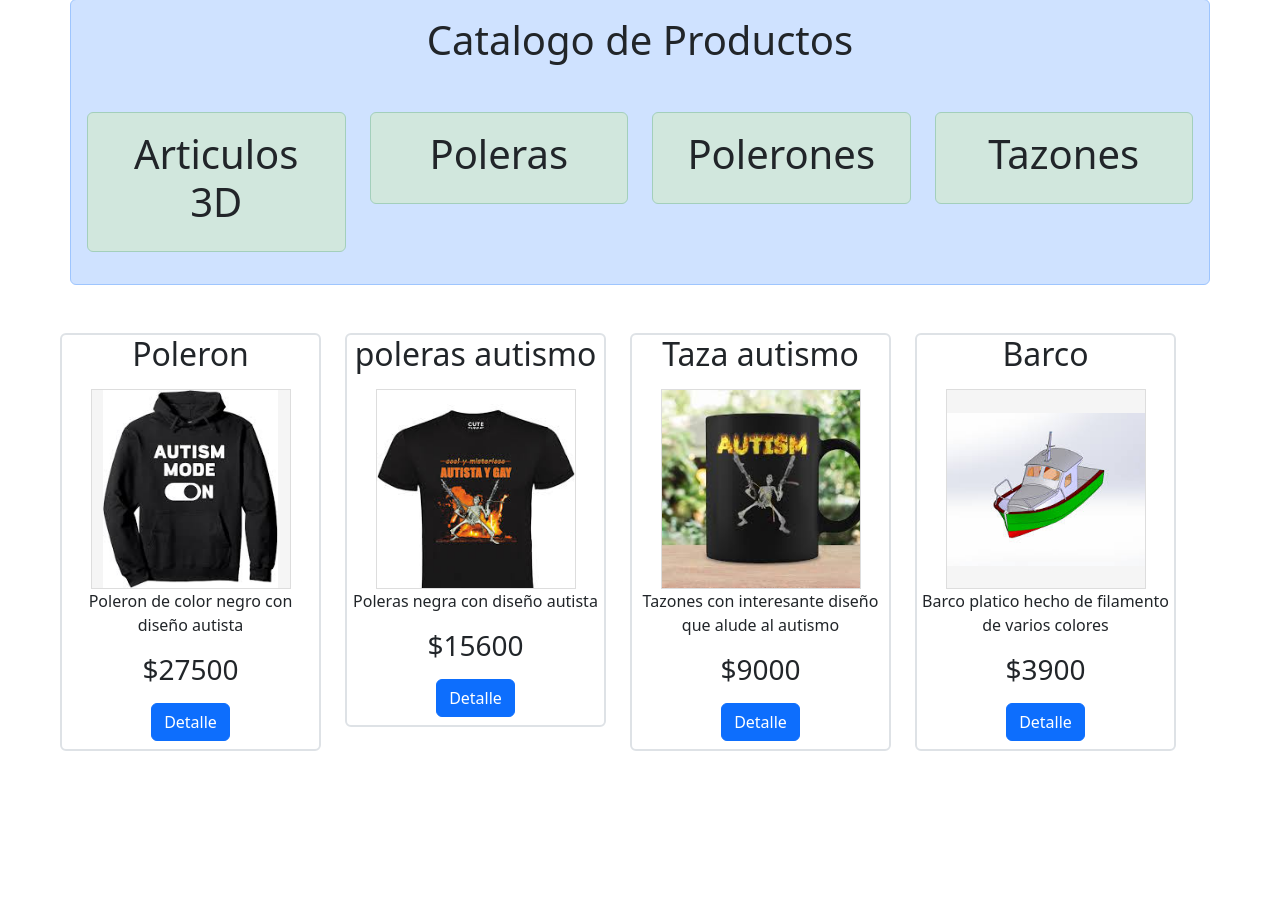
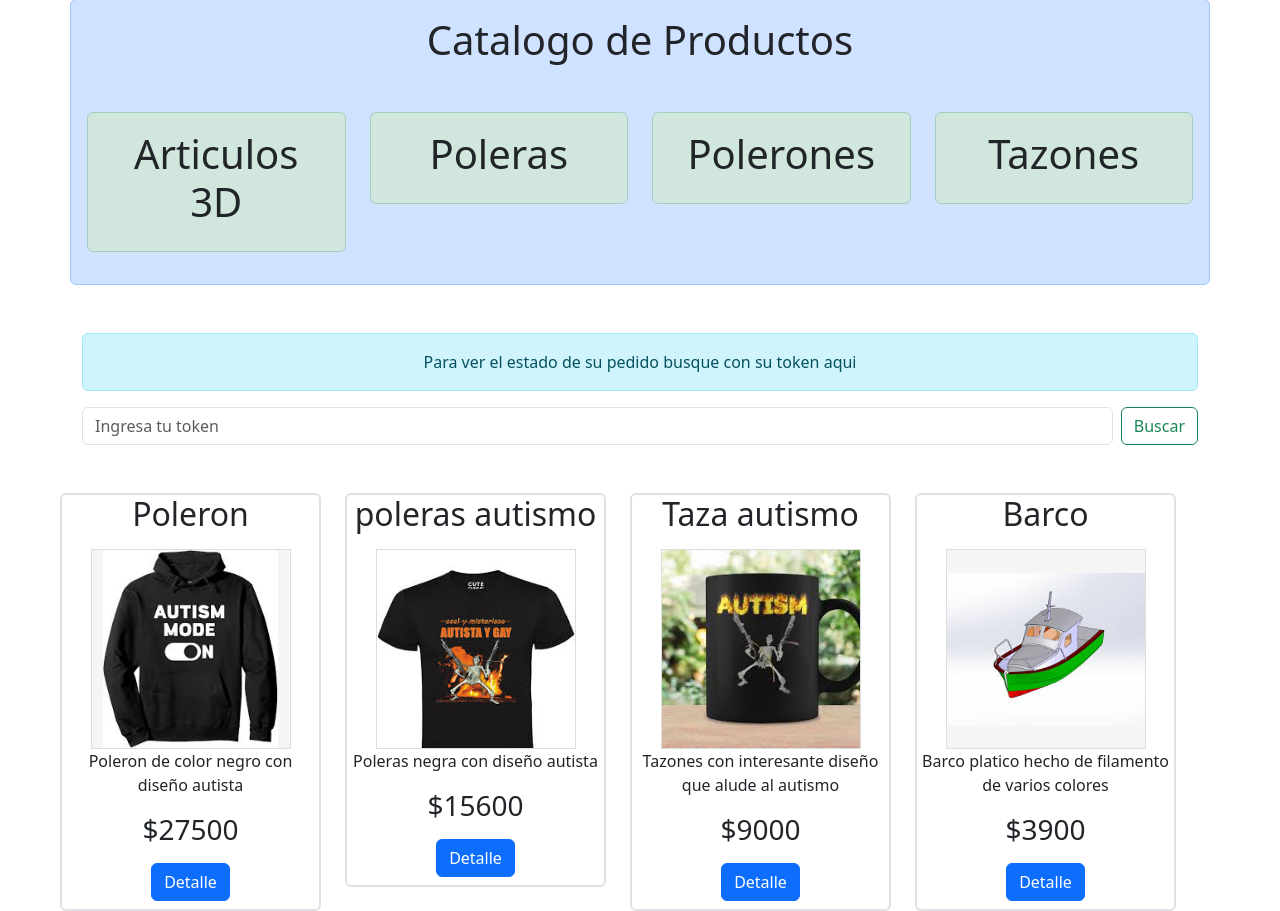
Before and after one commit to Joaquin-3/Prueba, a Django app: page / in a window 1280 px wide. Shown: the part 25-936 px from the top of the page. Before the commit the page ends 776 px from the top, so only its background shows below. Run offline with Django 5.2, Linux system fonts and the light colour scheme; data comes from the database, SQL or seed files in the repository; both versions use the stored data as it was after the commit.

Commit message:
Buscador
implementacion del buscador

```diff
--- a/mainApp/views.py
+++ b/mainApp/views.py
@@ -59,11 +59,13 @@ def pedido(request):
     data = {'form': form}
     return render(request, 'formulario.html', data)
 
-def seguimiento(request, token):
+def seguimiento(request, token=None):
+    if token is None:
+        token = request.GET.get("token", "")
+
     pedido = get_object_or_404(Pedido, token=token)
 
     data = {
         "pedido": pedido
     }
-
     return render(request, "seguimiento.html", data)
--- a/templates/home.html
+++ b/templates/home.html
@@ -61,6 +61,15 @@
             </div>
         </main>
 
+
+        <div class="container mt-5 mb-3">
+            <div class="alert alert-info text-center">Para ver el estado de su pedido busque con su token aqui</div>
+                <form class="d-flex" onsubmit="redirigir(event)">
+                    <input id="token" class="form-control me-2" type="search" placeholder="Ingresa tu token" required />
+                    <button class="btn btn-outline-success" type="submit">Buscar</button>
+                </form>
+        </div>
+
                 <div class="container mt-5 mx-5">
             <div class="row mt-5">
             {% for prod in productos %}
@@ -115,6 +124,16 @@
 
 
 
+        <script>
+        function redirigir(event) {
+            event.preventDefault();
+            const token = document.getElementById("token").value.trim();
+            window.location.href = "/seguimiento/" + token + "/";
+        }
+        </script>
+
+
+
 
     </body>
 </html>
```
Also changed, not shown: db.sqlite3.
